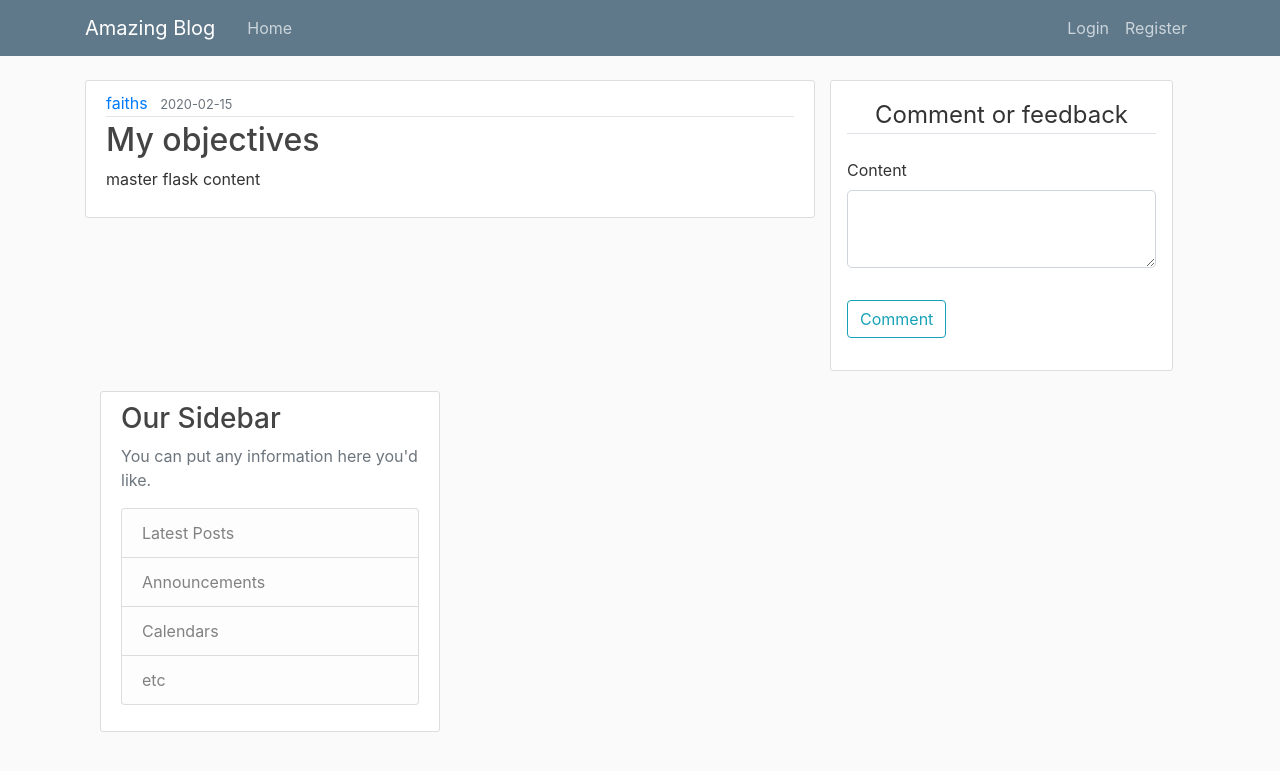
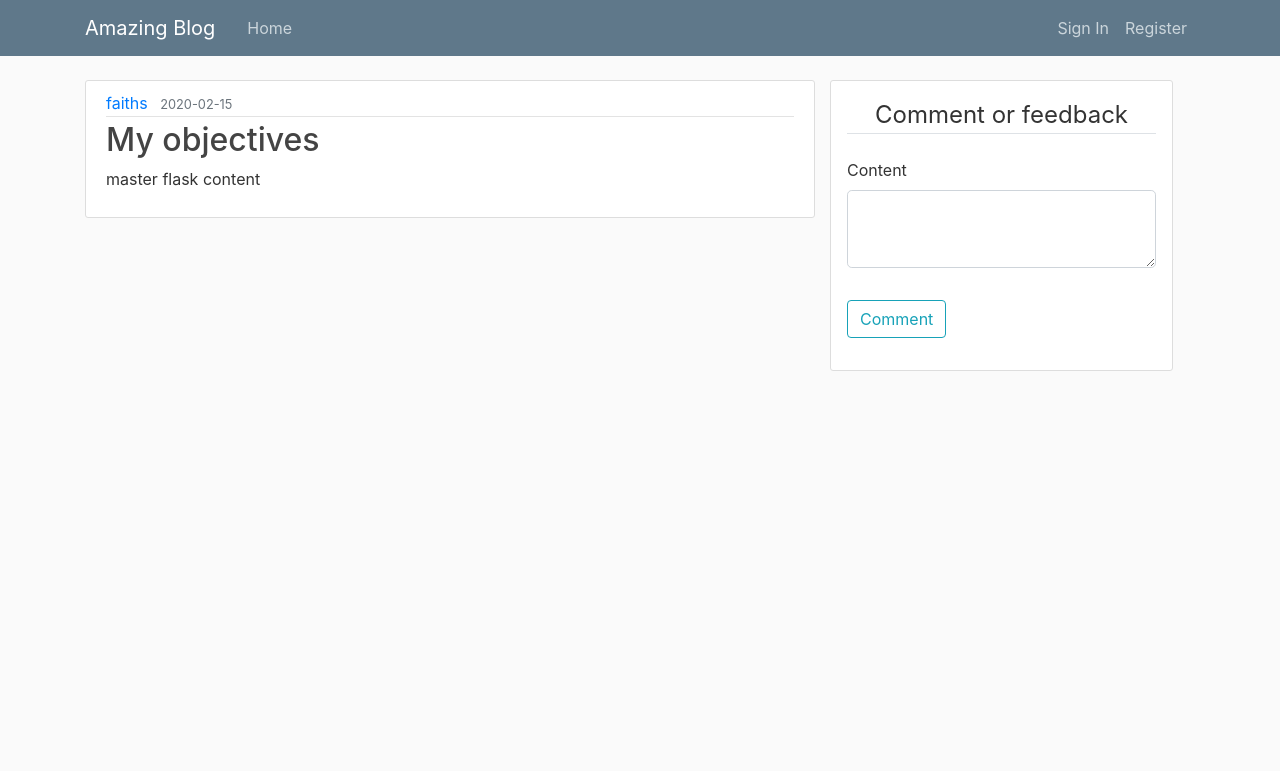
Before and after one commit to chepkiruibetty/amazing-blog, a Flask app: page /post/1 in a window 1280 px wide. Shown: the top 771 px of the page. Run offline with Flask 2, Linux system fonts and the light colour scheme; data comes from the database, SQL or seed files in the repository; some libraries are stand-ins or nearby versions.

Commit message:
changed the navbar brands

```diff
--- a/blog/templates/design.html
+++ b/blog/templates/design.html
@@ -37,10 +37,10 @@
                     <div class="navbar-nav">
                         {% if current_user.is_authenticated %}
                         <a class="nav-item nav-link" href="{{ url_for('new_post') }}">Create Blog</a>
-                        <a class="nav-item nav-link" href="{{ url_for('account') }}">Account</a>
+                        <a class="nav-item nav-link" href="{{ url_for('account') }}">Profile</a>
                         <a class="nav-item nav-link" href="{{ url_for('logout') }}">Logout</a>
                         {% else %}
-                        <a class="nav-item nav-link" href="{{ url_for('login') }}">Login</a>
+                        <a class="nav-item nav-link" href="{{ url_for('login') }}">Sign In</a>
                         <a class="nav-item nav-link" href="{{ url_for('register') }}">Register</a>
                         {% endif %}
                     </div>
@@ -62,18 +62,6 @@
                 {% endwith %}
                 {% block content %}{% endblock %}
             </div>
-            <div class="col-md-4">
-                <div class="content-section">
-                    <h3>Our Sidebar</h3>
-                    <p class='text-muted'>You can put any information here you'd like.
-                        <ul class="list-group">
-                            <li class="list-group-item list-group-item-light">Latest Posts</li>
-                            <li class="list-group-item list-group-item-light">Announcements</li>
-                            <li class="list-group-item list-group-item-light">Calendars</li>
-                            <li class="list-group-item list-group-item-light">etc</li>
-                        </ul>
-                    </p>
-                </div>
             </div>
         </div>
     </main>
```
